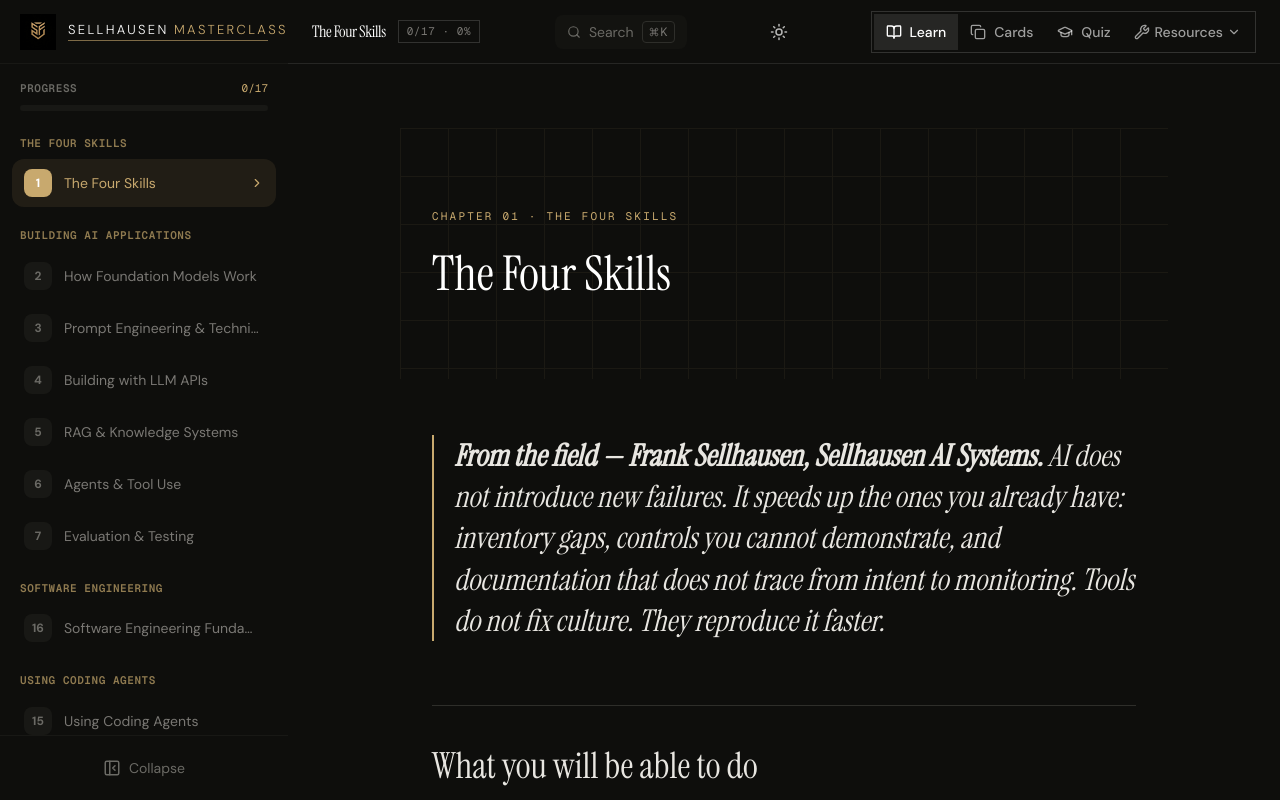
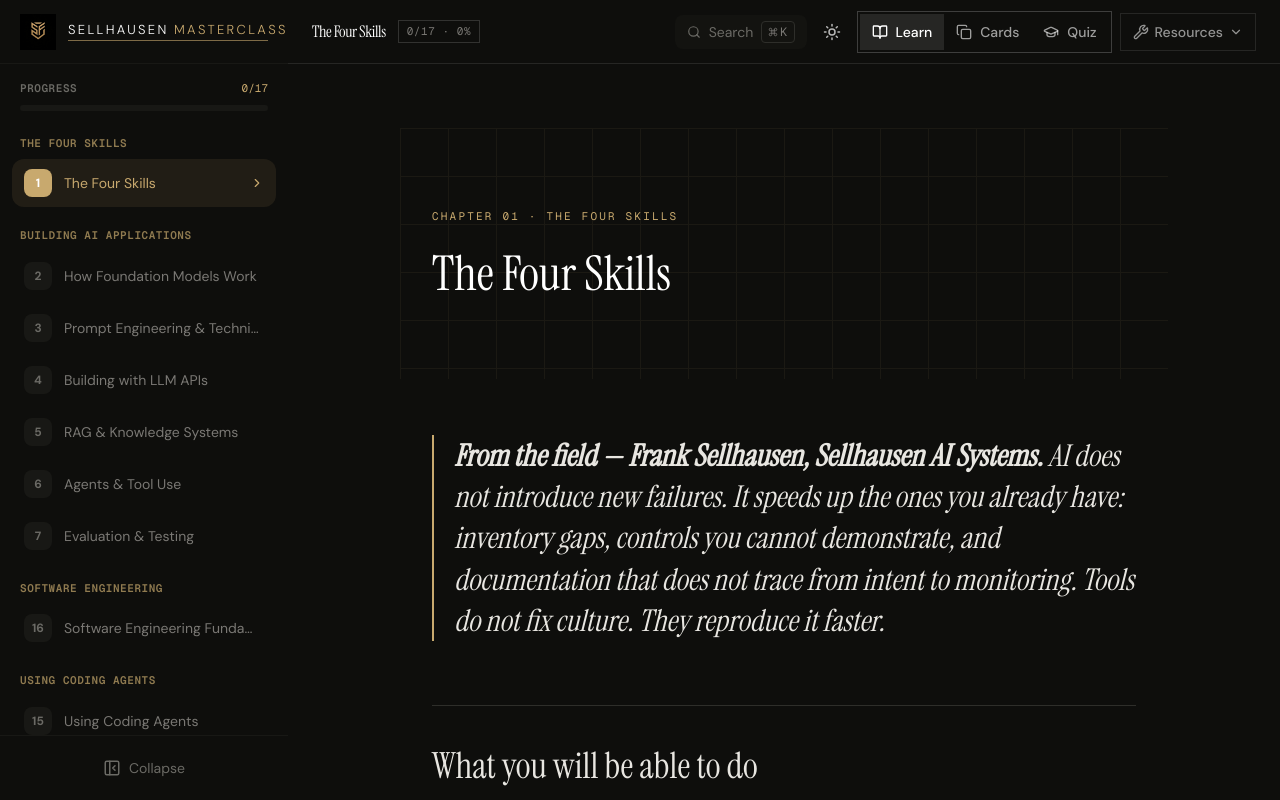
Before and after one commit to FrankS36/ai-engineering-masterclass, a Next.js app: page / in a window 1280 px wide. Built offline with nearby package versions, Linux system fonts and the light colour scheme.

Commit message:
Keep Learn, Cards, and Quiz first-class in the header
Frank likes the practice cluster up top. Split it from Resources so those three stay labeled and primary; Resources is a quieter sibling. Lock that form in the harness.

Co-authored-by: Frank <FrankS36@users.noreply.github.com>

```diff
--- a/App.tsx
+++ b/App.tsx
@@ -193,7 +193,7 @@ export default function App() {
             </span>
           </div>
 
-          {/* Global Search */}
+          <div className="flex items-center gap-2 shrink-0">
             <GlobalSearch
               onNavigate={(chapterId, viewMode) => {
                 setActiveChapterId(chapterId);
@@ -212,8 +212,8 @@ export default function App() {
               {theme === 'dark' ? <Sun size={18} /> : <Moon size={18} />}
             </button>
 
-          {/* View mode tabs */}
-          <div className="flex border border-white/15 p-0.5">
+            {/* Learn / Cards / Quiz stay first-class. Do not bury them. */}
+            <div className="flex border border-white/20 p-0.5">
               <NavButton
                 active={viewMode === ViewMode.NOTES}
                 onClick={() => setViewMode(ViewMode.NOTES)}
@@ -232,20 +232,20 @@ export default function App() {
                 icon={<GraduationCap size={16} />}
                 label="Quiz"
               />
+            </div>
 
-            {/* Resources Dropdown */}
             <div className="relative" ref={dropdownRef}>
               <button
                 onClick={() => setIsResourcesDropdownOpen(!isResourcesDropdownOpen)}
                 className={`
-                  flex items-center gap-1 px-3 py-2 text-sm font-medium transition-colors
+                  flex items-center gap-1.5 px-3 py-2 text-sm font-medium border border-white/10 transition-colors
                   ${[ViewMode.RESOURCES, ViewMode.GLOSSARY, ViewMode.CHEATSHEETS, ViewMode.INTERVIEW, ViewMode.PROJECTS, ViewMode.SYSTEM_DESIGN, ViewMode.TOOLKIT].includes(viewMode)
                     ? 'bg-white/10 text-white'
-                    : 'text-white/60 hover:text-white'}
+                    : 'text-white/55 hover:text-white hover:border-white/20'}
                 `}
               >
                 <Wrench size={16} />
-                <span className="hidden sm:inline">Resources</span>
+                <span className="hidden lg:inline">Resources</span>
                 <ChevronDown size={14} className={`transition-transform ${isResourcesDropdownOpen ? 'rotate-180' : ''}`} />
               </button>
 
@@ -319,7 +319,7 @@ const NavButton = ({ active, onClick, icon, label }: { active: boolean; onClick:
     `}
   >
     {icon}
-    <span className="hidden sm:inline">{label}</span>
+    <span>{label}</span>
   </button>
 );
 
```
Also changed, not shown: 2 other files (tests, documents, lock files or other folders). Lines whose indentation alone changed are shown as unchanged.
